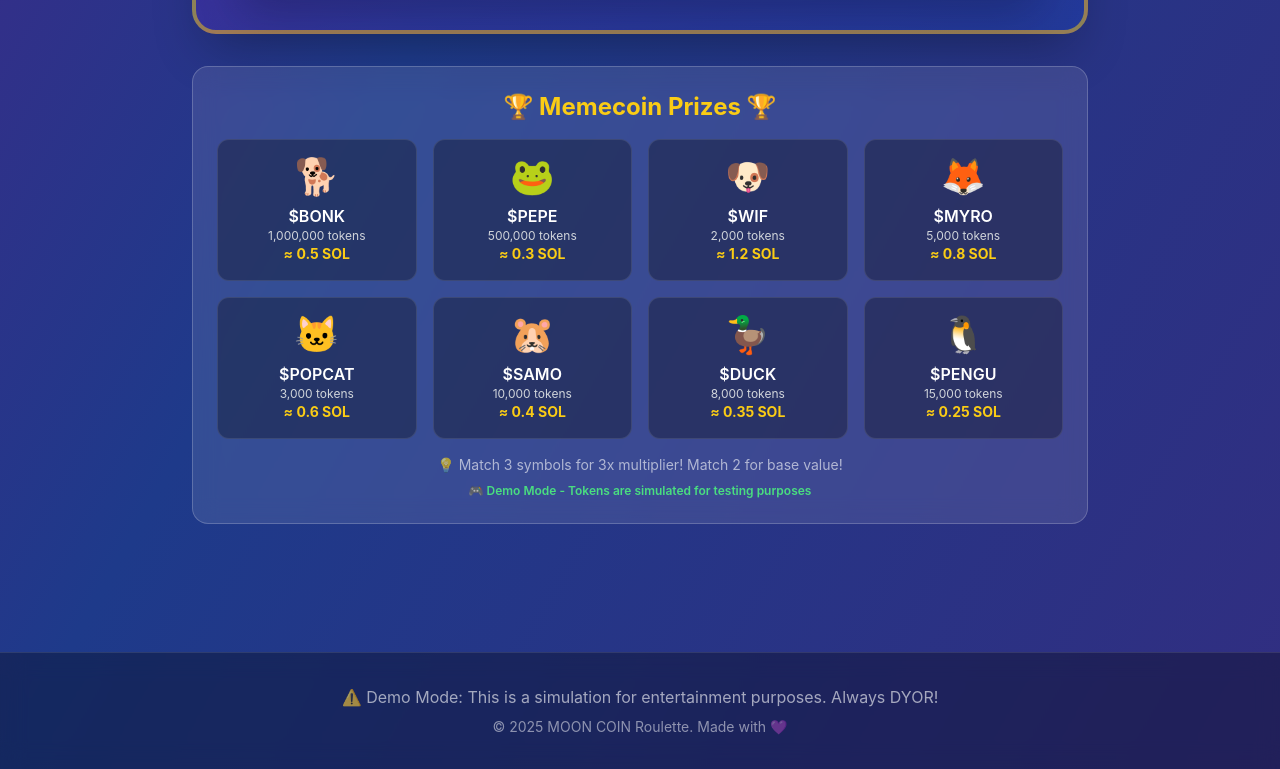
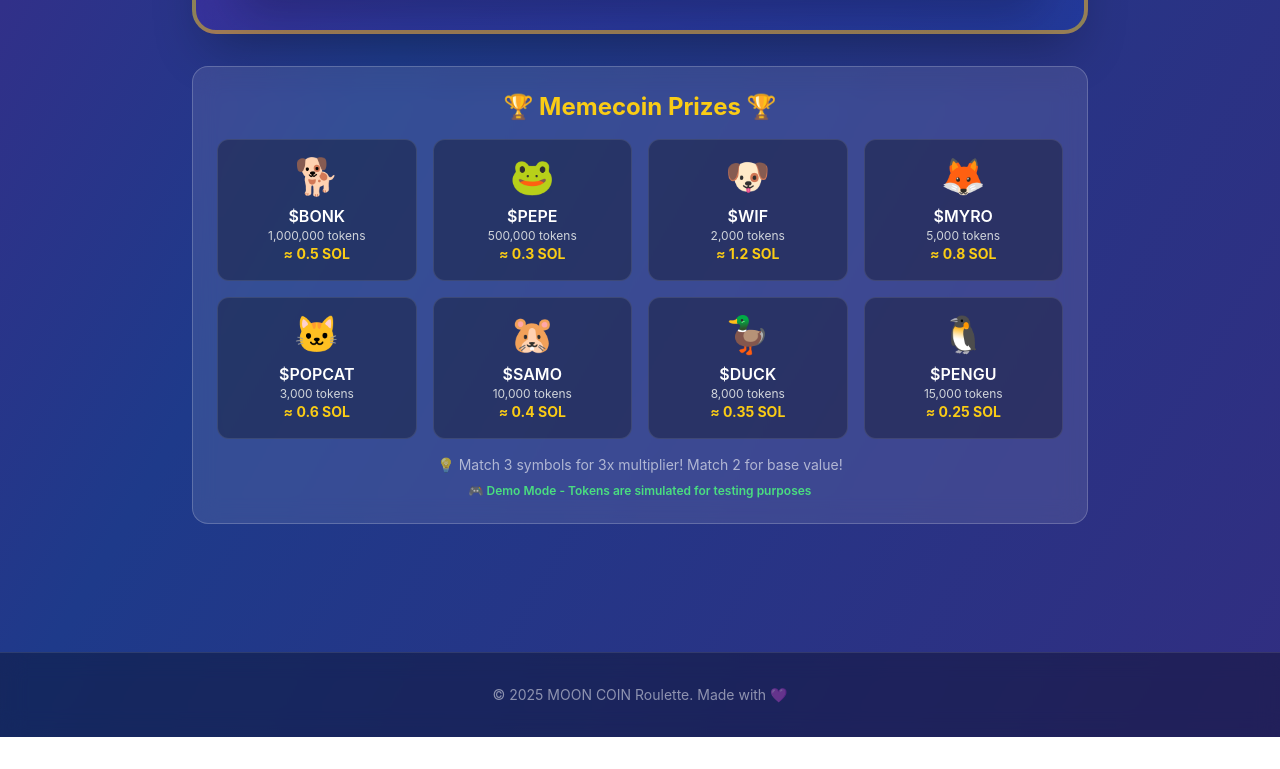
Before and after one commit to emiliaru/memecointest, a React (Vite) app: page / in a window 1280 px wide. Shown: the part 1478-2247 px from the top of the page. After the commit the page ends 2215 px from the top, so only its background shows below. Built offline with nearby package versions, Linux system fonts and the light colour scheme.

Commit message:
Remove disclaimer from footer

```diff
--- a/src/App.jsx
+++ b/src/App.jsx
@@ -28,9 +28,6 @@
 
       <footer className="bg-black/30 backdrop-blur-md border-t border-white/10 py-8 mt-16">
         <div className="container mx-auto px-4 text-center">
-          <p className="text-white/60 mb-2">
-            ⚠️ Demo Mode: This is a simulation for entertainment purposes. Always DYOR!
-          </p>
           <p className="text-white/50 text-sm">
             © 2025 MOON COIN Roulette. Made with 💜
           </p>
```
